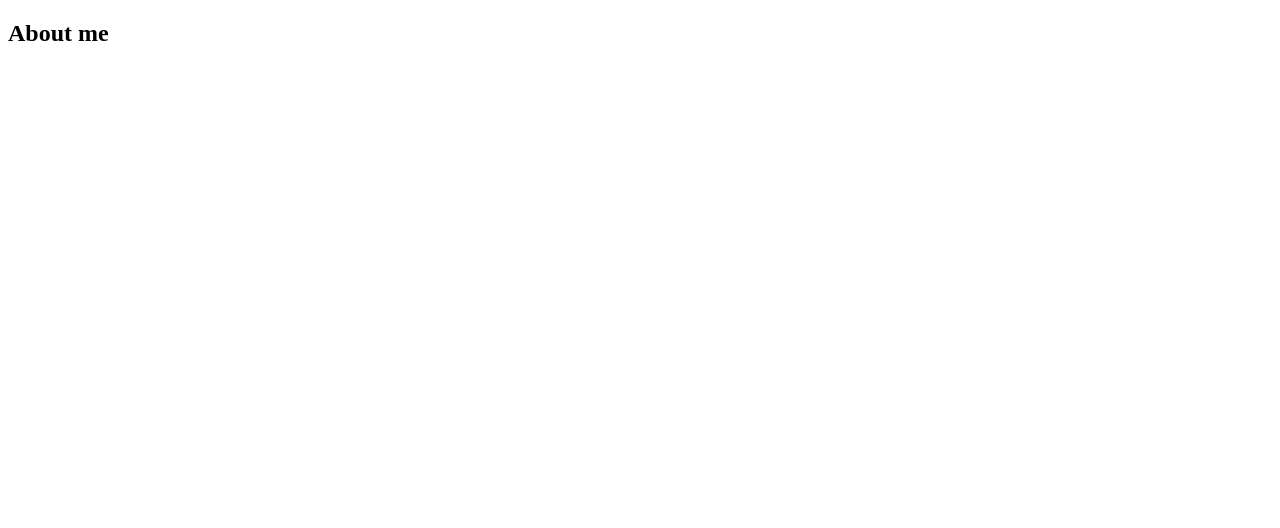
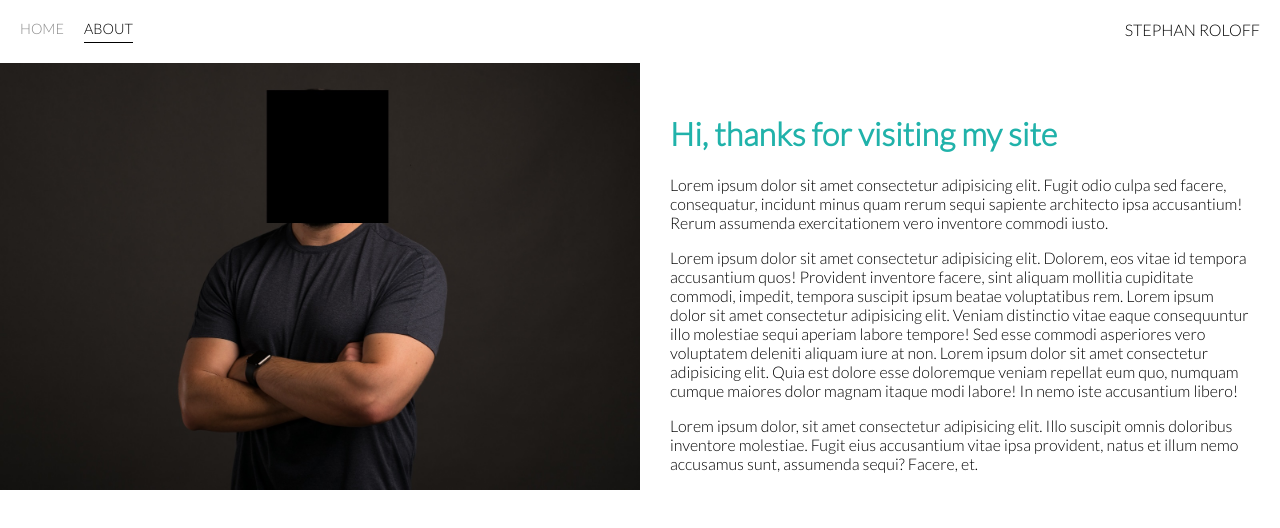
Before and after one commit to stephanRol/Template_no_responsive_1, a plain HTML site: page about.html in a window 1280 px wide. Drawn offline with Linux system fonts and the light colour scheme.

Commit message:
about finished

```diff
--- a/about.html
+++ b/about.html
@@ -3,11 +3,66 @@
 
 <head>
     <meta charset="UTF-8">
-    <title>About me</title>
+    <meta http-equiv="X-UA-Compatible" content="IE=edge">
+    <meta name="viewport" content="width=device-width, initial-scale=1.0">
+
+    <link rel="preconnect" href="https://fonts.gstatic.com">
+    <link href="https://fonts.googleapis.com/css2?family=Lato:ital,wght@0,300;1,300&display=swap" rel="stylesheet">
+    <link rel="stylesheet" href="style.css">
+    <title>About</title>
 </head>
 
 <body>
-    <h2>About me</h2>
+    <div class="container">
+
+        <div class="nav-wrapper">
+            <div class="left-side">
+                <div class="nav-link-wrapper">
+                    <a href="index.html">Home</a>
+                </div>
+                <div class="nav-link-wrapper active-nav-link">
+                    <a href="about.html">About</a>
+                </div>
+            </div>
+
+            <div class="right-side">
+                <div class="brand">
+                    <div>STEPHAN ROLOFF</div>
+                </div>
+            </div>
+        </div>
+
+        <div class="content-wrapper">
+            <div class="two-column-wrapper">
+
+                <div class="profile-image-wrapper">
+                    <img src="images/profile-censure.jpg" alt="profile">
+                </div>
+
+                <div class="profile-content-wrapper">
+                    <h1>Hi, thanks for visiting my site</h1>
+                    <p>Lorem ipsum dolor sit amet consectetur adipisicing elit. Fugit odio culpa sed facere,
+                        consequatur, incidunt minus quam rerum sequi sapiente architecto ipsa accusantium! Rerum
+                        assumenda exercitationem vero inventore commodi iusto.</p>
+                    <p>
+                        Lorem ipsum dolor sit amet consectetur adipisicing elit. Dolorem, eos vitae id tempora
+                        accusantium quos! Provident inventore facere, sint aliquam mollitia cupiditate commodi, impedit,
+                        tempora suscipit ipsum beatae voluptatibus rem. Lorem ipsum dolor sit amet consectetur
+                        adipisicing elit. Veniam distinctio vitae eaque consequuntur illo molestiae sequi aperiam labore
+                        tempore! Sed esse commodi asperiores vero voluptatem deleniti aliquam iure at non. Lorem ipsum
+                        dolor sit amet consectetur adipisicing elit. Quia est dolore esse doloremque veniam repellat eum
+                        quo, numquam cumque maiores dolor magnam itaque modi labore! In nemo iste accusantium libero!
+                    </p>
+                    <p>Lorem ipsum dolor, sit amet consectetur adipisicing elit. Illo suscipit omnis doloribus inventore
+                        molestiae. Fugit eius accusantium vitae ipsa provident, natus et illum nemo accusamus sunt,
+                        assumenda sequi? Facere, et.</p>
+                </div>
+            </div>
+        </div>
+
+    </div>
+
+    </div>
 </body>
 
 </html>
--- a/style.css
+++ b/style.css
@@ -1,6 +1,7 @@
 /*Master styles*/
 
 body{
+   font-family: "Lato", sans-serif ;
    margin: 0px;
 }
 
@@ -47,6 +48,15 @@ body{
     color:black;
 }
 
+.active-nav-link{
+    border-bottom: 1px solid black;
+
+}
+
+.active-nav-link a{
+    color: black !important; /*sobreescribe el comportamiento normal/default de color*/
+
+}
 /*Portfolio styles*/
 
 .portfolio-items-wrapper{
@@ -100,3 +110,22 @@ body{
     transition: 1s;
     filter:brightness(10%);
 }
+/*About page*/
+
+.two-column-wrapper{
+    display: grid;
+    grid-template-columns: 1fr 1fr;
+}
+
+.profile-image-wrapper img{
+    width: 100%;
+}
+
+.profile-content-wrapper {
+    padding: 30px;
+}
+
+.profile-content-wrapper h1{
+    color: lightseagreen;
+    font-weight: bold;
+}
```
Also changed, not shown: index.html (+5 -2 lines), images/profile-censure.jpg (added), images/profile.jpg (deleted).
